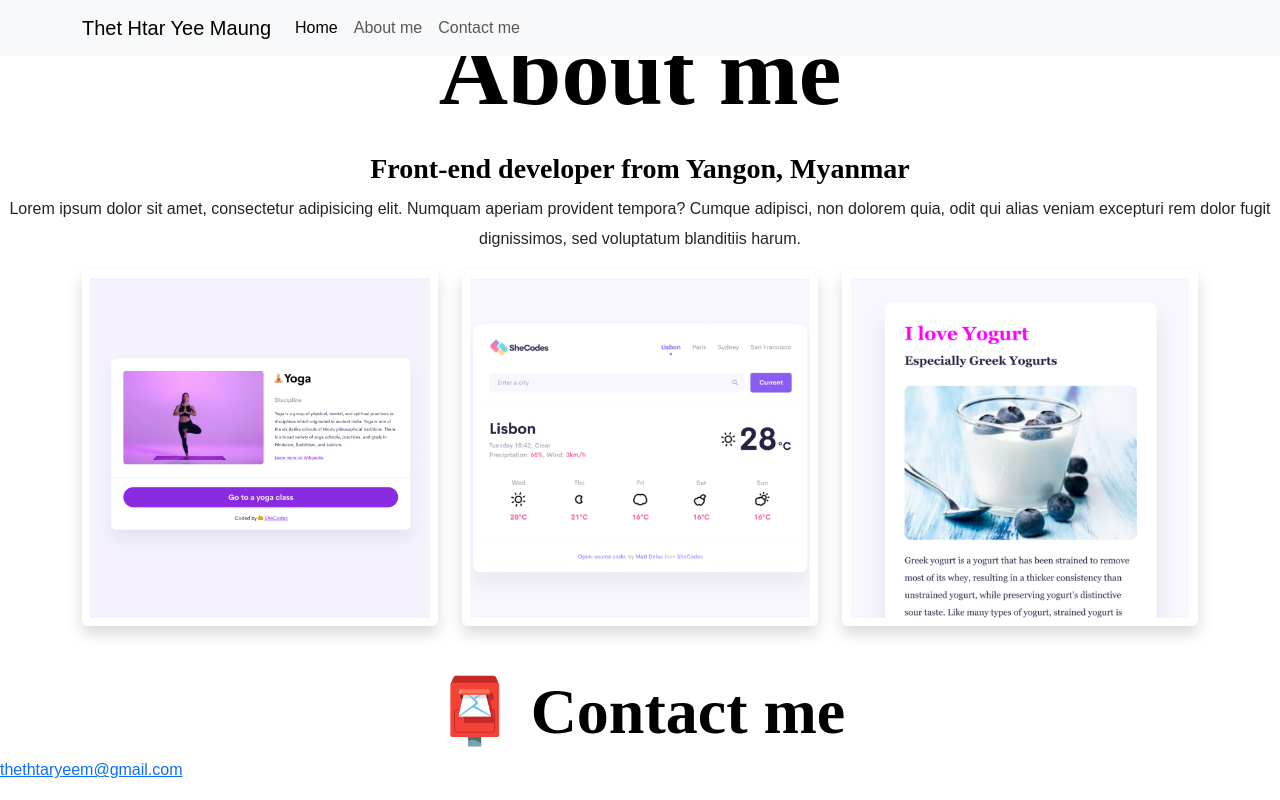
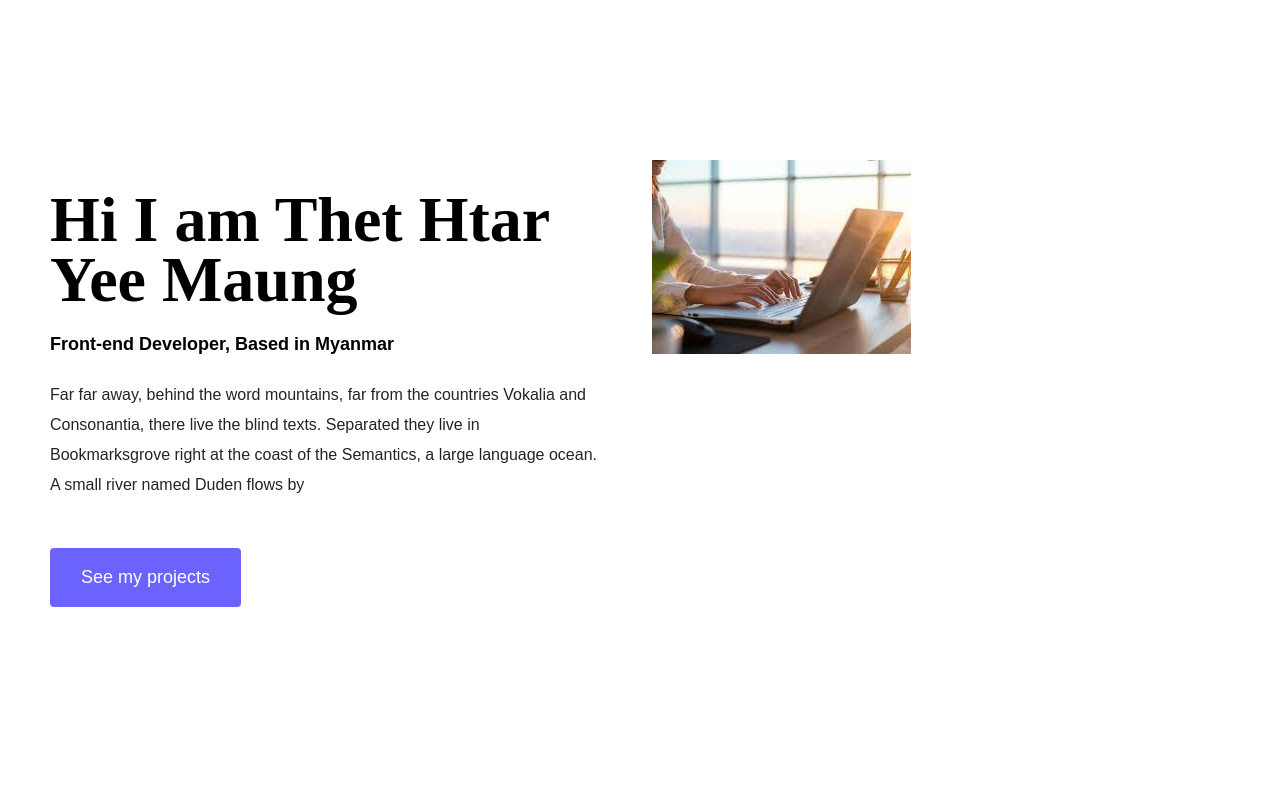
Before and after one commit to its-aprilleon/Portfolio-project, a plain HTML site: page about.html in a window 1280 px wide. Drawn offline with nearby package versions, Linux system fonts and the light colour scheme.

```diff
--- a/about.html
+++ b/about.html
@@ -22,63 +22,26 @@
     <title>About me: Thet Htar Yee Maung</title>
   </head>
   <body>
-    <nav class="navbar navbar-expand-lg navbar-light bg-light fixed-top">
-      <div class="container">
-        <a class="navbar-brand" href="/">Thet Htar Yee Maung</a>
-        <button
-          class="navbar-toggler"
-          type="button"
-          data-bs-toggle="collapse"
-          data-bs-target="#navbarNav"
-          aria-controls="navbarNav"
-          aria-expanded="false"
-          aria-label="Toggle navigation"
-        >
-          <span class="navbar-toggler-icon"></span>
-        </button>
-        <div class="collapse navbar-collapse" id="navbarNav">
-          <ul class="navbar-nav">
-            <li class="nav-item">
-              <a class="nav-link active" aria-current="page" href="/">Home</a>
-            </li>
-            <li class="nav-item">
-              <a class="nav-link" href="/about.html">About me</a>
-            </li>
-            <li class="nav-item">
-              <a class="nav-link" href="/about.html#contact">Contact me</a>
-            </li>
-          </ul>
+    <div class="content-section">
+      <div class="row">
+        <div class="col-lg-6">
+          <div class="content">
+            <h1 class="mb-4">Hi I am Thet Htar Yee Maung</h1>
+            <h2 class="mb-4">Front-end Developer, Based in Myanmar</h2>
+            <p class="mb-5">
+              Far far away, behind the word mountains, far from the countries
+              Vokalia and Consonantia, there live the blind texts. Separated
+              they live in Bookmarksgrove right at the coast of the Semantics, a
+              large language ocean. A small river named Duden flows by
+            </p>
+
+            <a href="" class="btn btn-branding">See my projects</a>
+          </div>
         </div>
-      </div>
-    </nav>
-    <h1 class="text-center">About me</h1>
-    <h3 class="text-center">Front-end developer from Yangon, Myanmar</h3>
-    <div class="about-paragraphs text-center">
-      <p>
-        Lorem ipsum dolor sit amet, consectetur adipisicing elit. Numquam
-        aperiam provident tempora? Cumque adipisci, non dolorem quia, odit qui
-        alias veniam excepturi rem dolor fugit dignissimos, sed voluptatum
-        blanditiis harum.
-      </p>
-    </div>
-    <div class="container">
-      <div class="row">
-        <div class="col-sm-4">
-          <img src="/images/yoga.png" class="img-fluid p-2 shadow rounded" />
-        </div>
-        <div class="col-sm-4">
-          <img src="/images/weather.png" class="img-fluid p-2 shadow rounded" />
-        </div>
-        <div class="col-sm-4">
-          <img src="/images/yogurt.png" class="img-fluid p-2 shadow rounded" />
+        <div class="col-lg-6">
+          <img src="/images/coding.jpg" alt="" class="img-fluid" />
         </div>
       </div>
     </div>
-    <div id="contact" class="mt-5">
-      <h2 class="text-center">📮 Contact me</h2>
-      <a href="mailto:thethtaryeem@gmail.com" class="email-link">
-        thethtaryeem@gmail.com</a
-      >
-    </div>
   </body>
 </html>
--- a/styles/portfolio.css
+++ b/styles/portfolio.css
@@ -54,7 +54,20 @@
   line-height: 1.5;
   font-size: 24px;
 }
-
+.content-section {
+  padding: 160px 20px;
+}
+.content-section h1 {
+  font-size: 64px;
+  line-height: 60px;
+}
+.content-section h2 {
+  font-size: 18px;
+  font-family: var(--default-font-family);
+}
+.content {
+  margin: 30px;
+}
 .btn-branding {
   background: var(--branding-color);
   border-radius: 4px;
@@ -80,7 +93,7 @@
 @media (max-width: 900px) {
   h1 {
     font-size: 44px;
-    line-height: 2;
+    line-height: 56px;
   }
 
   h2 {
@@ -91,6 +104,10 @@
     padding: 80px 20px;
   }
 
+  .content-section {
+    text-align: center;
+    padding: 0;
+  }
   .project-desciption {
     padding: 0;
     text-align: center;
```
Also changed, not shown: images/coding.jpg (added).
